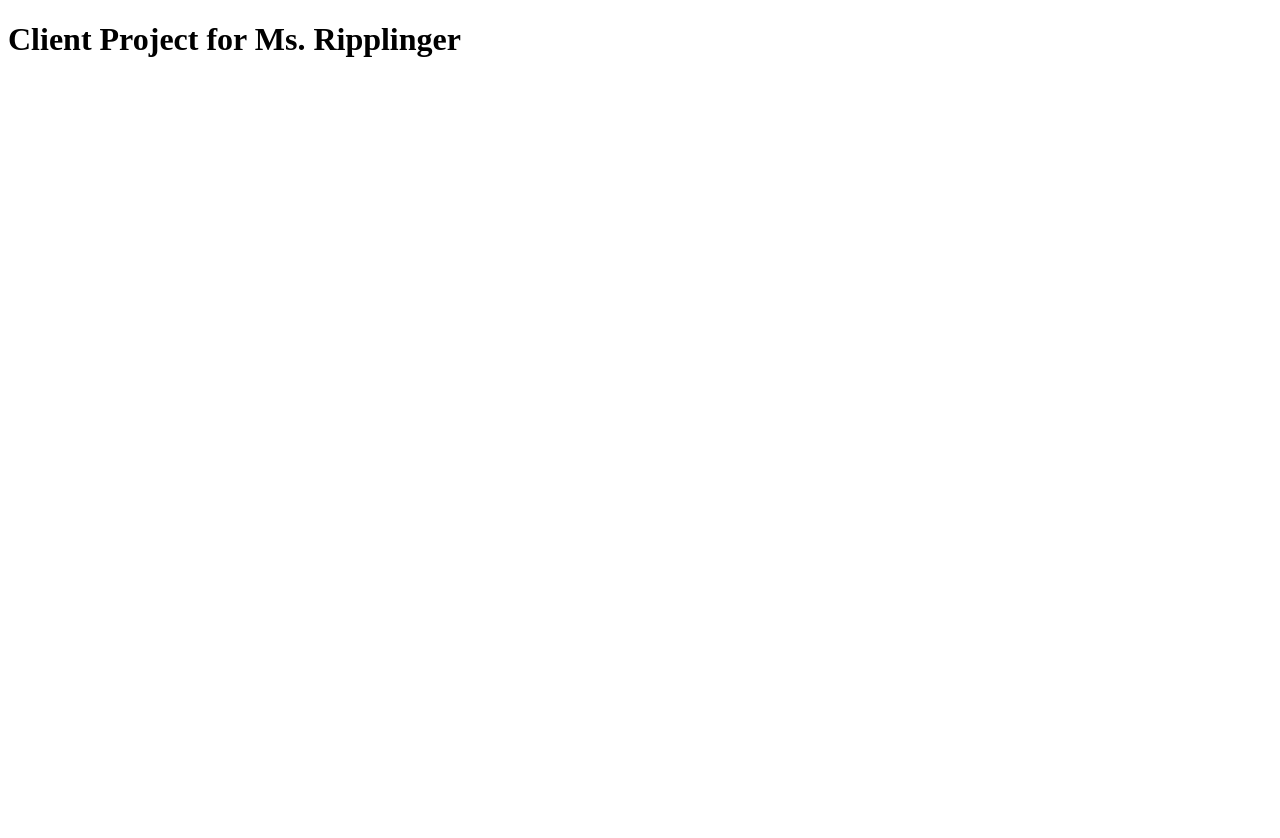
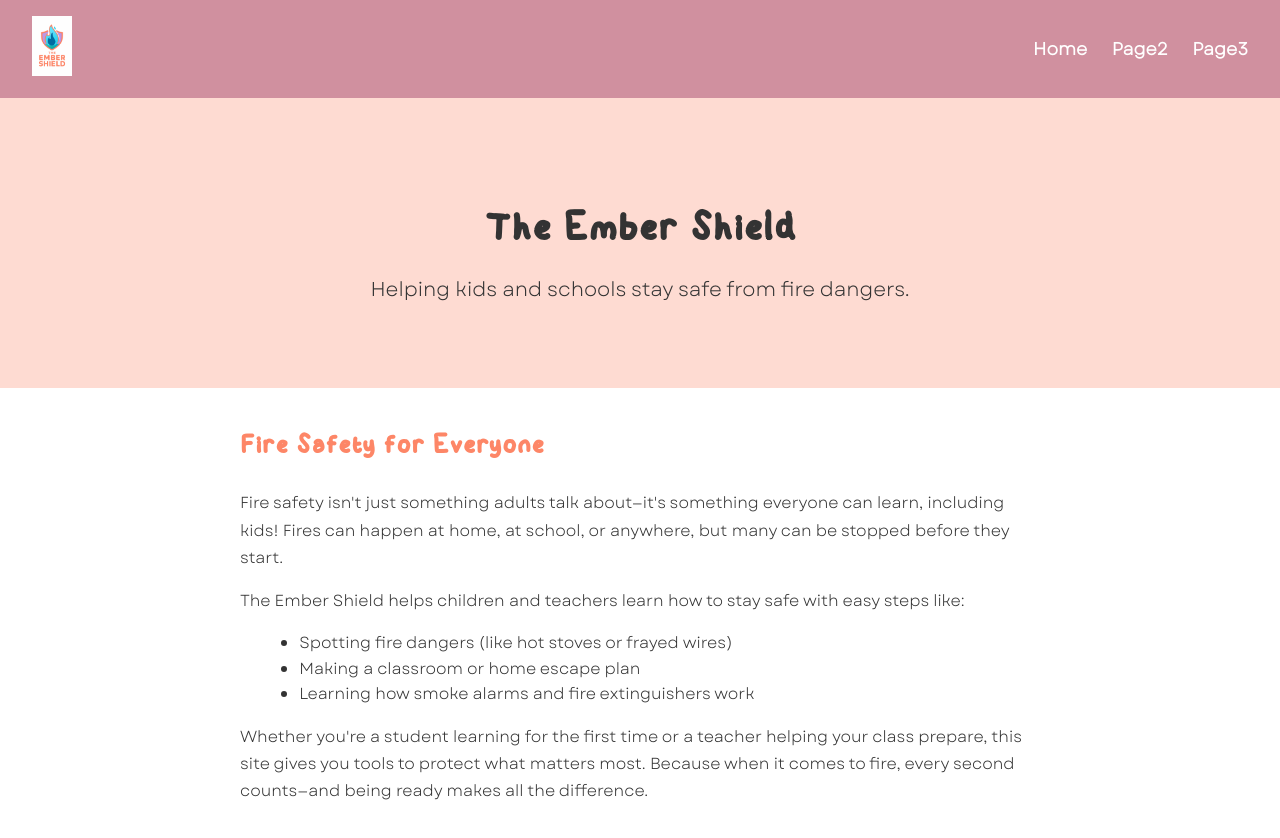
Before and after one commit to griffithscal6-prog/WDD130-Ripplinger, a plain HTML site: page index.html in a window 1280 px wide. Before the commit the page ends 800 px from the top, so only its background shows below. Drawn offline with Linux system fonts and the light colour scheme.

Commit message:
Several files added

```diff
--- a/index.html
+++ b/index.html
@@ -3,9 +3,62 @@
 <head>
     <meta charset="UTF-8">
     <meta name="viewport" content="width=device-width, initial-scale=1.0">
-    <title>Web Site</title>
+    <title>The Ember Shield - Home</title>
+
+    <!-- Link to your external CSS file -->
+    <link rel="stylesheet" href="styles/styles.css">
+
+    <!-- Placeholder for fonts (optional; can replace with real links later) -->
+    <link rel="preconnect" href="https://fonts.googleapis.com">
 </head>
+
 <body>
-     <h1>Client Project for Ms. Ripplinger</h1>
+
+    <!-- HEADER -->
+    <header>
+        <div class="logo">
+            <img src="images/logo.png" alt="The Ember Shield Logo">
+        </div>
+
+        <nav>
+            <a href="index.html">Home</a>
+            <a href="page2.html">Page2</a> <!-- Replace with actual page name -->
+            <a href="page3.html">Page3</a> <!-- Replace with actual page name -->
+        </nav>
+    </header>
+
+    <!-- HERO SECTION -->
+    <section class="hero">
+        <h1>The Ember Shield</h1>
+        <p>Helping kids and schools stay safe from fire dangers.</p>
+    </section>
+
+    <!-- MAIN CONTENT -->
+    <section class="content">
+        <h2>Fire Safety for Everyone</h2>
+
+        <p>
+            Fire safety isn't just something adults talk about—it's something everyone can learn,
+            including kids! Fires can happen at home, at school, or anywhere, but many can be stopped
+            before they start.
+        </p>
+
+        <p>
+            The Ember Shield helps children and teachers learn how to stay safe with easy steps like:
+        </p>
+
+        <ul>
+            <li>Spotting fire dangers (like hot stoves or frayed wires)</li>
+            <li>Making a classroom or home escape plan</li>
+            <li>Learning how smoke alarms and fire extinguishers work</li>
+        </ul>
+
+        <p>
+            Whether you're a student learning for the first time or a teacher helping your class
+            prepare, this site gives you tools to protect what matters most. Because when it comes to
+            fire, every second counts—and being ready makes all the difference.
+        </p>
+    </section>
+
 </body>
 </html>
--- /dev/null
+++ b/styles/styles.css
@@ -0,0 +1,107 @@
+/* ============================
+   FONT IMPORTS
+   ============================ */
+@font-face {
+    font-family: 'KidDos';
+    src: url('../fonts/KidDos.otf') format('opentype');
+    font-weight: normal;
+    font-style: normal;
+}
+@font-face {
+    font-family: 'Garet Book';
+    src: url('../fonts/garet.book.otf') format('opentype');
+    font-weight: normal;
+    font-style: normal;
+}
+/* Global paragraph font */
+body, p, ul, li {
+    font-family: 'Garet Book', sans-serif;
+}
+/* Heading font */
+h1, h2, h3, h4, h5 {
+    font-family: 'KidDos', sans-serif;
+}
+/* ============================
+   COLOR PALETTE
+   ============================ */
+:root {
+    --primary: #D0909F;
+    --secondary: #FEDBD2;
+    --accent1: #FD8667;
+    --accent2: #0EAFB4;
+
+    --text-dark: #333;
+    --text-light: #ffffff;
+}
+/* ============================
+   GLOBAL STYLES
+   ============================ */
+body {
+    margin: 0;
+    font-family: 'Garet Book', sans-serif;
+    background-color: white;
+    color: var(--text-dark);
+}
+img {
+    max-width: 100%;
+}
+/* ============================
+   HEADER
+   ============================ */
+header {
+    background-color: var(--primary);
+    display: flex;
+    justify-content: space-between;
+    align-items: center;
+    padding: 1rem 2rem;
+}
+header .logo img {
+    height: 60px;
+}
+nav a {
+    color: var(--text-light);
+    margin-left: 20px;
+    text-decoration: none;
+    font-weight: bold;
+    font-size: 1.1rem;
+}
+nav a:hover {
+    color: var(--accent2);
+}
+/* ============================
+   HERO SECTION
+   ============================ */
+.hero {
+    background-color: var(--secondary);
+    padding: 4rem 2rem;
+    text-align: center;
+}
+.hero h1 {
+    font-family: 'KidDos', sans-serif;
+    font-size: 3rem;
+    margin-bottom: 0.5rem;
+}
+.hero p {
+    font-size: 1.25rem;
+}
+/* ============================
+   MAIN CONTENT
+   ============================ */
+.content {
+    max-width: 800px;
+    margin: 2.5rem auto;
+    padding: 0 1.5rem;
+}
+.content h2 {
+    font-family: 'KidDos', sans-serif;
+    font-size: 2rem;
+    color: var(--accent1);
+}
+.content ul {
+    margin-left: 1.2rem;
+    line-height: 1.6;
+}
+.content p {
+    line-height: 1.7;
+    margin: 1rem 0;
+}
```
Also changed, not shown: fonts/KIdDOS.otf (added), fonts/garet.book.otf (added), images/logo.png (added), 2 other files.
